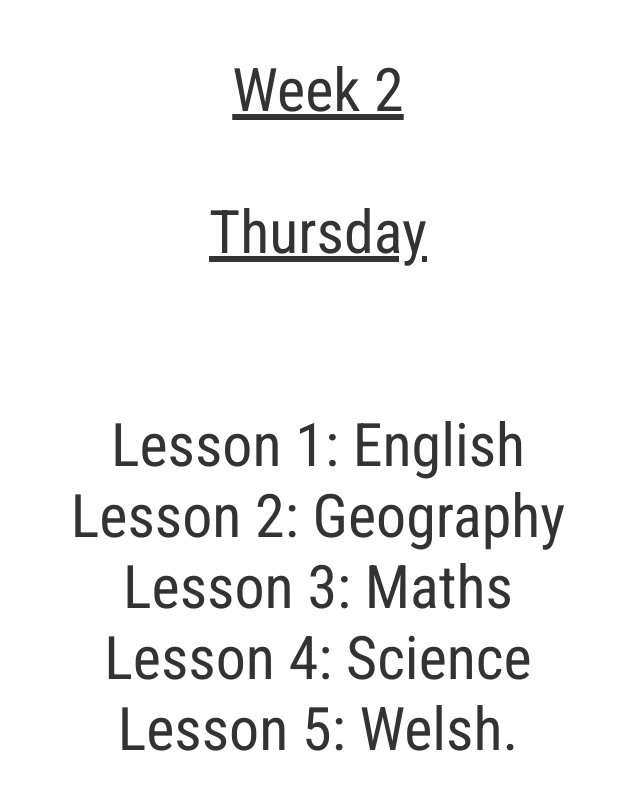
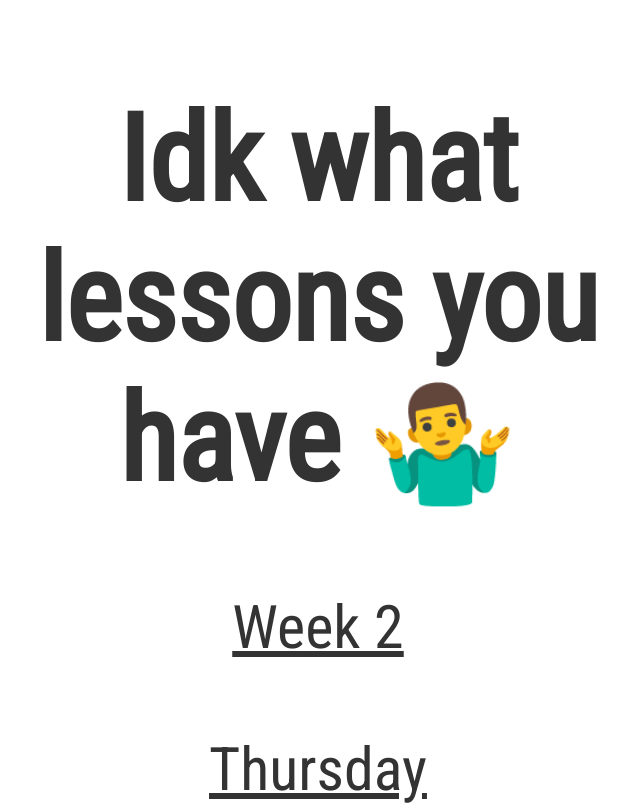
Before and after one commit to SamJ2104/LessonsLB, a plain HTML site: page index.html in a window 1280 px wide. Shown: the top 808 px of the page, without its empty margins (322-962 px from the left). Drawn offline with Linux system fonts and the light colour scheme.

Commit message:
Update index.html

```diff
--- a/index.html
+++ b/index.html
@@ -39,6 +39,7 @@
           <link href="https://fonts.googleapis.com/css2?family=Roboto+Condensed&display=swap" rel="stylesheet">
       </head>
       <body>
+          <h1>Idk what lessons you have 🤷‍♂️</h1>
           <span class='underline week'>Week 1</span><br>
           <span class='underline day'>Monday</span><br><br>
           <div class="lessons"></div>
```
